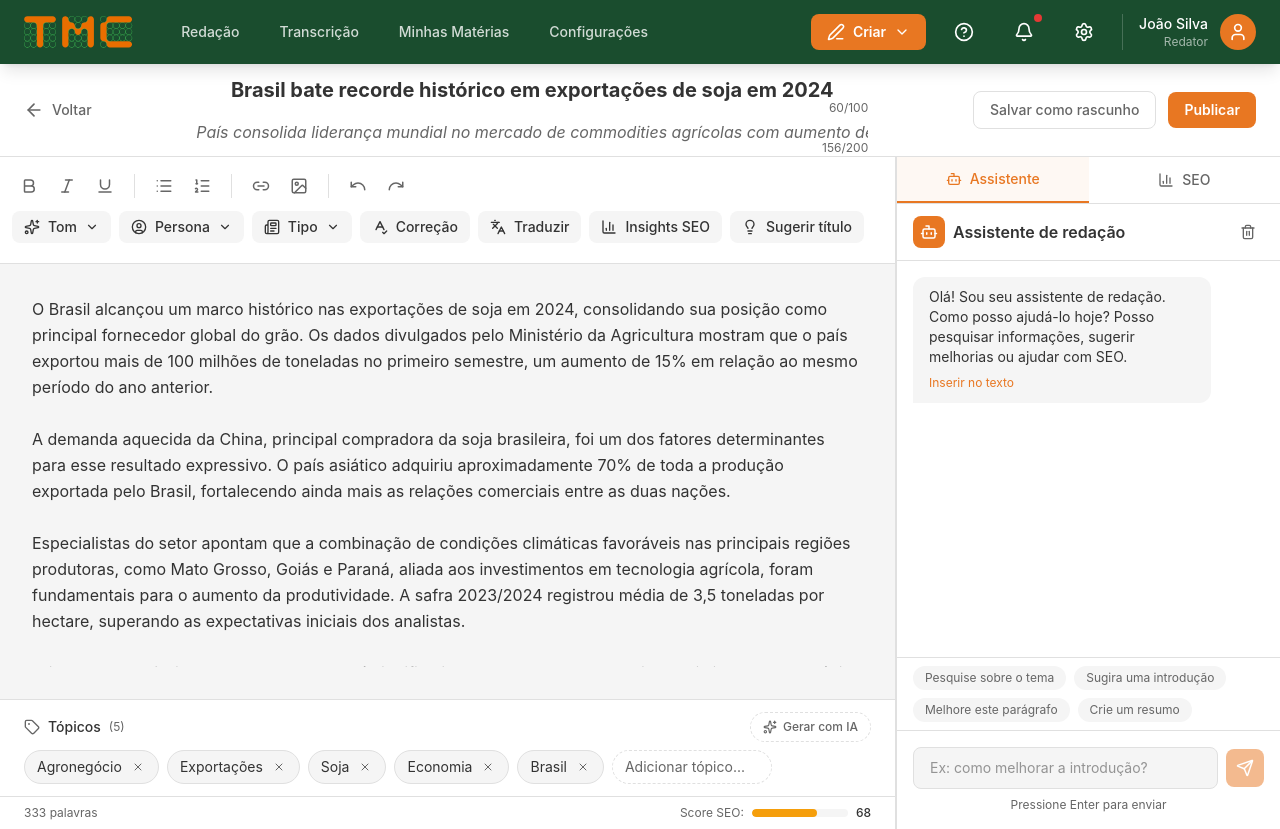
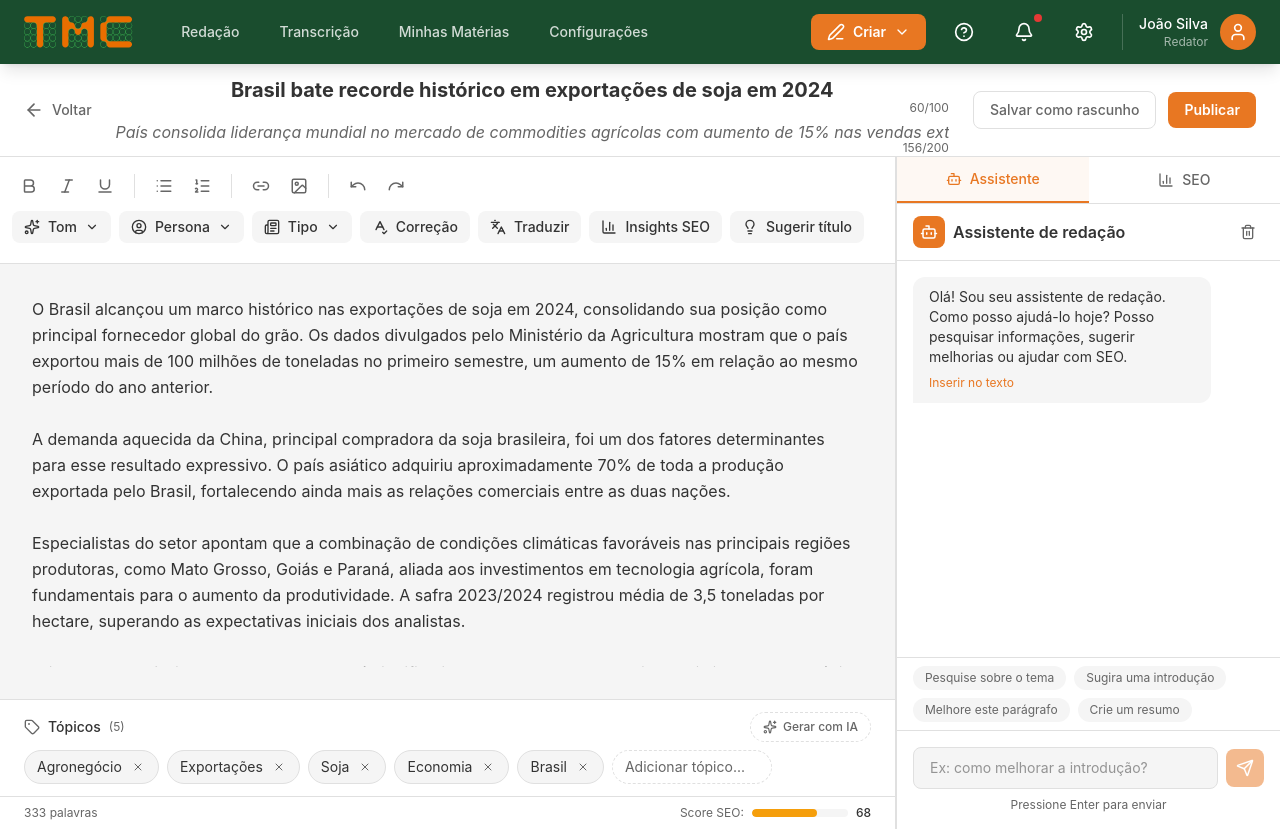
Before and after one commit to Jaar-TMC/tmc-redacao, a React (Vite) app in the folder tmc-redacao/: page /criar/editor in a window 1280 px wide. Built offline with nearby package versions, Linux system fonts and the light colour scheme.

Commit message:
aumento espaço linha fina

```diff
--- a/tmc-redacao/src/pages/CriarPostPage.jsx
+++ b/tmc-redacao/src/pages/CriarPostPage.jsx
@@ -283,7 +283,7 @@ Com esse desempenho, o Brasil reafirma sua posição estratégica no cenário gl
             <span className="text-sm font-medium hidden sm:inline">Voltar</span>
           </button>
 
-          <div className="flex-1 max-w-2xl mx-4 md:mx-8">
+          <div className="flex-1 max-w-4xl mx-4 md:mx-6">
             {/* Título */}
             <div className="relative">
               <label htmlFor="post-title" className="sr-only">Título da postagem</label>
```
Also changed, not shown: 2 other files (tests, documents, lock files or other folders).
